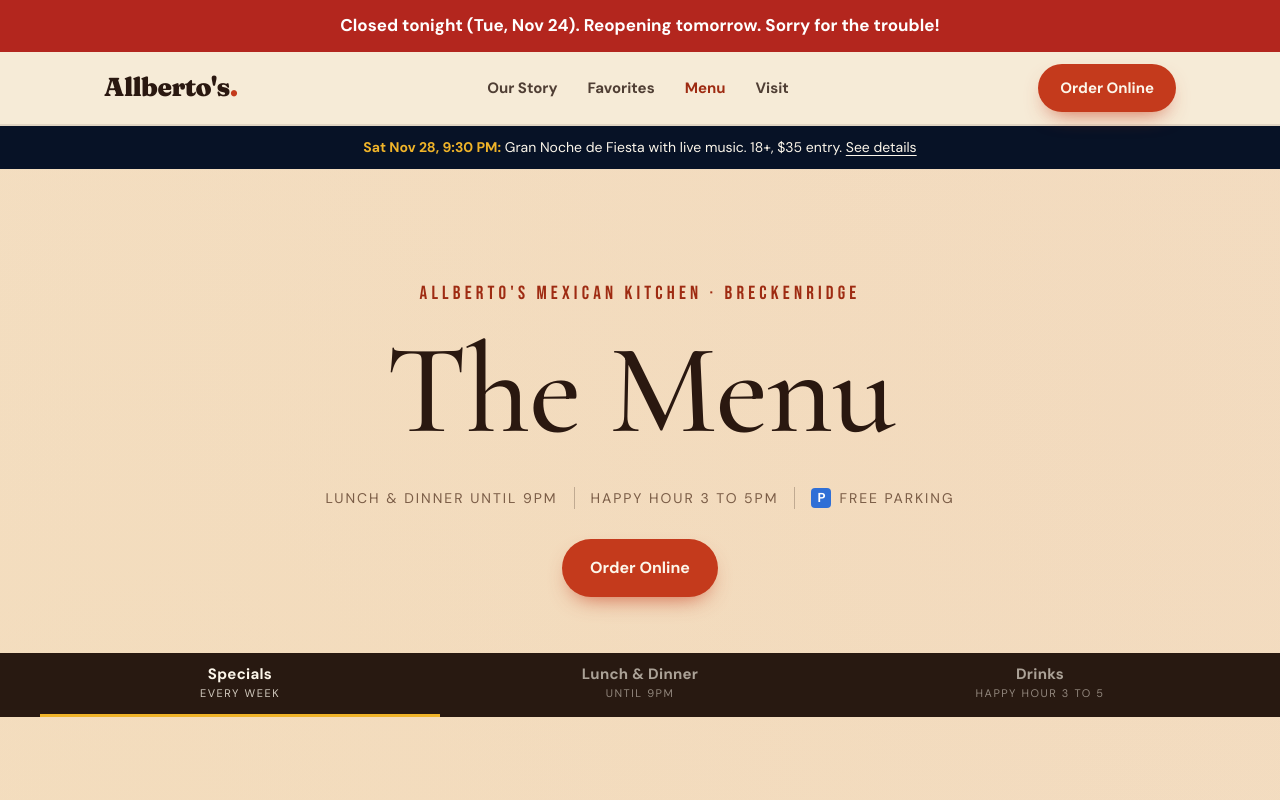
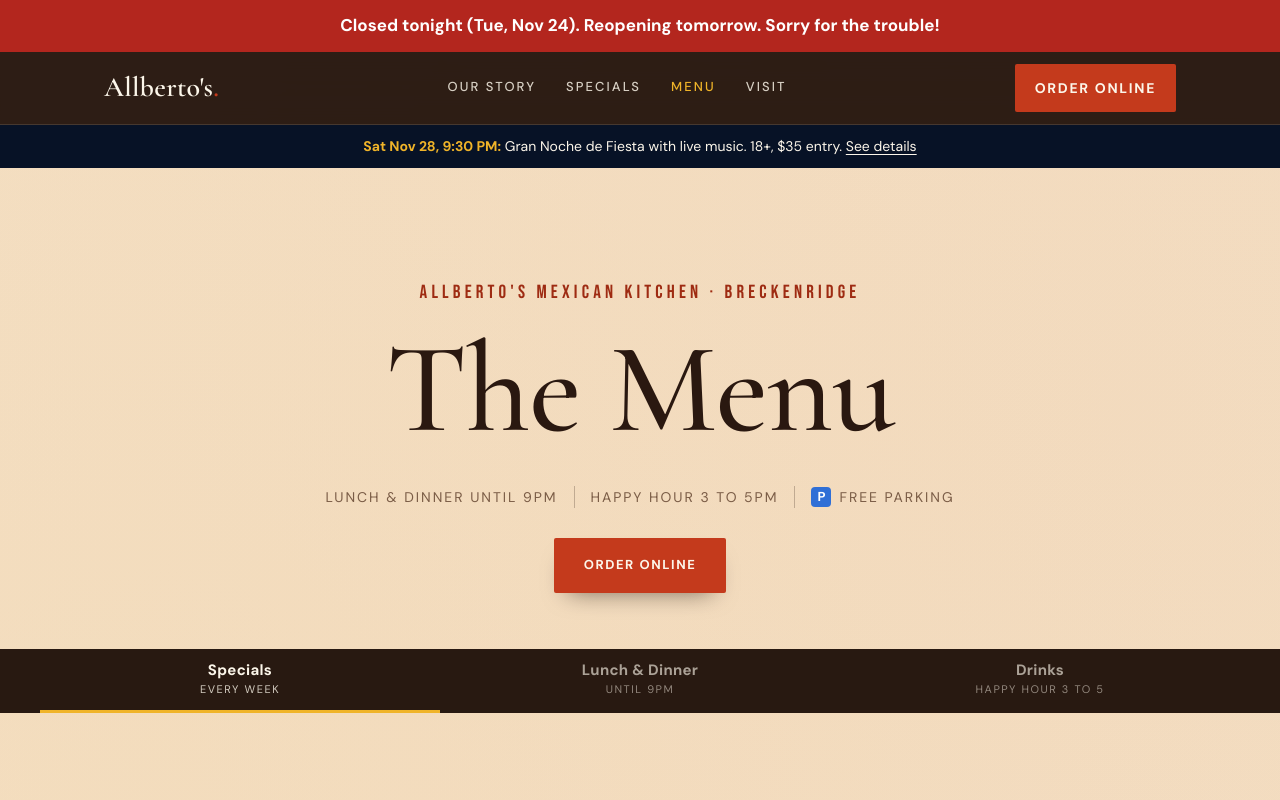
Before and after one commit to ciscosilva02/allbertos-website, a plain HTML site: page menu.html in a window 1280 px wide. Shown: the top 800 px of the page. Drawn offline with nearby package versions, Linux system fonts and the light colour scheme; animation ran at ten frames a second.

Commit message:
Match the menu page header to the home page, one button style
Menu page now uses the same dark header, logo, ALL CAPS nav and nav
words (Our Story, Specials, Menu, Visit) as the home page. Every button
is the square, all caps style from the home hero. Red glow behind the
buttons swapped for a soft neutral shadow. Gap added between the two
buttons under the home menu preview.

Co-Authored-By: Claude Opus 5.5 <noreply@anthropic.com>

```diff
--- a/css/specials.css
+++ b/css/specials.css
@@ -82,3 +82,13 @@
 .mi-new{font-size:11px;letter-spacing:.1em}
 .mfine{opacity:1;color:#6f5643}
 @media(max-width:420px){.mtab small{font-size:11px;letter-spacing:.04em;opacity:.9}}
+
+/* One header and one button style on every page (Nov 24) */
+.site-header .nav-links a.active{color:var(--gold)}
+.btn{border-radius:2px;letter-spacing:.12em;text-transform:uppercase;font-size:13px;padding:15px 28px}
+.nav-cta{padding:11px 18px;font-size:12px}
+.btn-solid{box-shadow:0 12px 24px -14px rgba(20,10,6,.6)}
+.btn-gold{box-shadow:0 12px 24px -14px rgba(20,10,6,.6)}
+.site-header .nav-cta,.hero .btn{box-shadow:none}
+.menu-page .site-header{background:rgba(32,17,10,.94)}
+.menu-note{display:flex;flex-wrap:wrap;justify-content:center;gap:12px}
--- a/menu.html
+++ b/menu.html
@@ -16,20 +16,20 @@
 <link rel="preconnect" href="https://fonts.gstatic.com" crossorigin />
 <link rel="stylesheet" href="https://fonts.googleapis.com/css2?family=Cormorant+Garamond:ital,wght@0,500;0,600;1,500&family=Bebas+Neue&family=Fraunces:ital,opsz,wght@0,9..144,400;0,9..144,600;0,9..144,900;1,9..144,600;1,9..144,900&family=DM+Sans:wght@400;500;700&family=Great+Vibes&display=swap" media="print" onload="this.media='all'" />
 <noscript><link rel="stylesheet" href="https://fonts.googleapis.com/css2?family=Cormorant+Garamond:ital,wght@0,500;0,600;1,500&family=Bebas+Neue&family=Fraunces:ital,opsz,wght@0,9..144,400;0,9..144,600;0,9..144,900;1,9..144,600;1,9..144,900&family=DM+Sans:wght@400;500;700&family=Great+Vibes&display=swap" /></noscript>
-<link rel="stylesheet" href="css/styles.css?v=20261124a" />
-<link rel="stylesheet" href="css/menu.css?v=20261124a" />
-<link rel="stylesheet" href="css/specials.css?v=20261124a" />
+<link rel="stylesheet" href="css/styles.css?v=20261124b" />
+<link rel="stylesheet" href="css/menu.css?v=20261124b" />
+<link rel="stylesheet" href="css/specials.css?v=20261124b" />
 </head>
 <body class="menu-page">
 <div id="closed-notice" style="display:none;background:#b3261e;color:#fff;text-align:center;padding:14px 16px;font:700 17px/1.4 'DM Sans',Arial,sans-serif;position:relative;z-index:1000">Closed tonight (Tue, Nov 24). Reopening tomorrow. Sorry for the trouble!</div>
 <script>(function(){try{var d=new Intl.DateTimeFormat('en-CA',{timeZone:'America/Denver'}).format(new Date());if(d==='2026-11-24'){document.getElementById('closed-notice').style.display='block';}}catch(e){}})();</script>
 
-<header>
+<header class="site-header">
   <div class="wrap nav">
     <a href="index.html" class="brand">Allberto's<span class="dot">.</span></a>
     <nav class="nav-links">
       <a href="index.html#story">Our Story</a>
-      <a href="index.html#faves">Favorites</a>
+      <a href="index.html#specials">Specials</a>
       <a href="menu.html" class="active">Menu</a>
       <a href="index.html#visit">Visit</a>
     </nav>
@@ -496,8 +496,8 @@
   </div>
 </footer>
 
-<script src="js/until.js?v=20261124a"></script>
-<script src="js/main.js?v=20261124a"></script>
+<script src="js/until.js?v=20261124b"></script>
+<script src="js/main.js?v=20261124b"></script>
 <script>
 // highlight the sticky tab for the section on screen
 (function(){var tabs=[].slice.call(document.querySelectorAll('.mtab'));
```
Also changed, not shown: index.html (+4 -4 lines).
